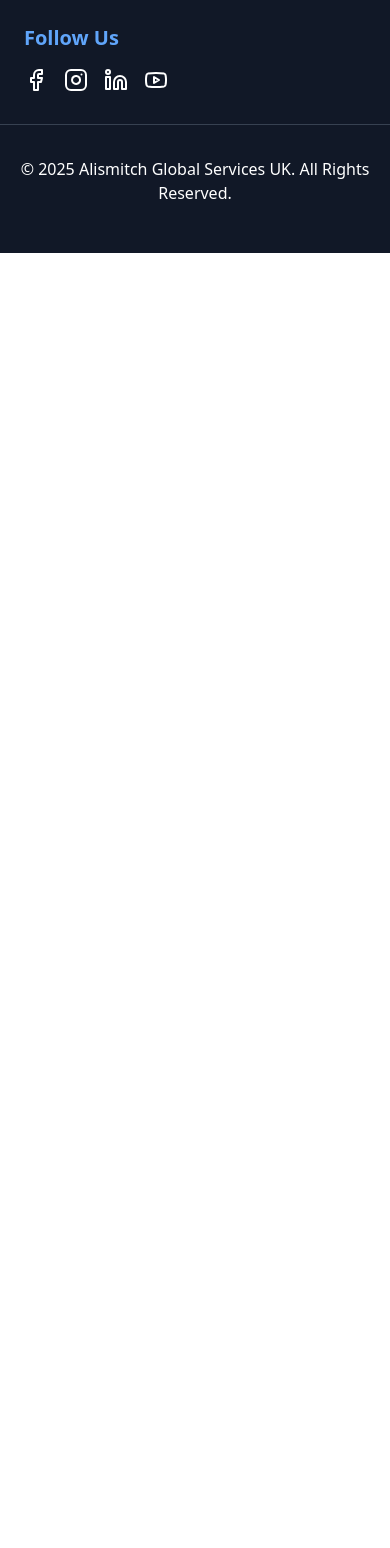
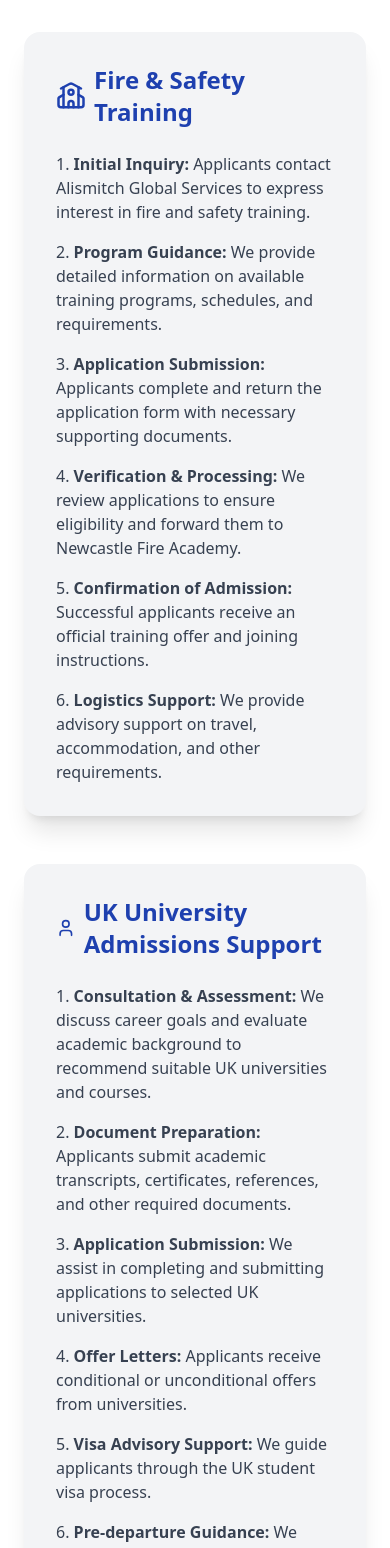
Before and after one commit to Lucasdeekay/alismitch, a React (Vite) app: page /application in a window 390 px wide. Shown: the part 432-1980 px from the top of the page. Before the commit the page ends 844 px from the top, so only its background shows below. Built offline with nearby package versions, Linux system fonts and the light colour scheme.

Commit message:
Updated project

```diff
--- a/src/App.jsx
+++ b/src/App.jsx
@@ -11,6 +11,7 @@ import {
   Menu,
   X,
 } from "lucide-react";
+import { NavLink as RouterNavLink } from "react-router-dom";
 import { BrowserRouter as Router, Routes, Route, Link } from "react-router-dom";
 import { inject } from "@vercel/analytics";
 
@@ -20,6 +21,7 @@ import { ProgramsPage } from "./pages/ProgramsPage";
 import { TestimonialsPage } from "./pages/TestimonialsPage";
 import { ContactPage } from "./pages/ContactPage";
 import { NavLink } from "./components/NavLink";
+import { ApplicationPage } from "./pages/ApplicationPage";
 
 export const App = () => {
   const [scrolled, setScrolled] = useState(false);
@@ -77,13 +79,13 @@ export const App = () => {
               <NavLink to="/contact" scrolled={scrolled}>
                 Contact
               </NavLink>
-              <button
-                to="/programs"
+              <RouterNavLink
+                to="/application"
                 scrolled={scrolled}
                 className="bg-orange-500 hover:bg-orange-600 text-white font-semibold py-2 px-6 rounded-full shadow-lg"
               >
                 Apply Now
-              </button>
+              </RouterNavLink>
             </div>
 
             {/* Mobile Menu Toggle */}
@@ -97,7 +99,6 @@ export const App = () => {
             </div>
           </div>
         </nav>
-
 
         {/* Mobile Navigation Menu */}
 
@@ -117,27 +118,47 @@ export const App = () => {
               </div>
               <ul className="flex flex-col justify-center h-full px-6 py-12 space-y-8 text-lg font-medium text-gray-800">
                 <li>
-          <Link to="/" onClick={() => setIsMobileMenuOpen(false)} className="hover:text-blue-600 transition">
+                  <Link
+                    to="/"
+                    onClick={() => setIsMobileMenuOpen(false)}
+                    className="hover:text-blue-600 transition"
+                  >
                     Home
                   </Link>
                 </li>
                 <li>
-          <Link to="/about" onClick={() => setIsMobileMenuOpen(false)} className="hover:text-blue-600 transition">
+                  <Link
+                    to="/about"
+                    onClick={() => setIsMobileMenuOpen(false)}
+                    className="hover:text-blue-600 transition"
+                  >
                     About Us
                   </Link>
                 </li>
                 <li>
-          <Link to="/programs" onClick={() => setIsMobileMenuOpen(false)} className="hover:text-blue-600 transition">
+                  <Link
+                    to="/programs"
+                    onClick={() => setIsMobileMenuOpen(false)}
+                    className="hover:text-blue-600 transition"
+                  >
                     Programs
                   </Link>
                 </li>
                 <li>
-          <Link to="/testimonials" onClick={() => setIsMobileMenuOpen(false)} className="hover:text-blue-600 transition">
+                  <Link
+                    to="/testimonials"
+                    onClick={() => setIsMobileMenuOpen(false)}
+                    className="hover:text-blue-600 transition"
+                  >
                     Testimonials
                   </Link>
                 </li>
                 <li>
-          <Link to="/contact" onClick={() => setIsMobileMenuOpen(false)} className="hover:text-blue-600 transition">
+                  <Link
+                    to="/contact"
+                    onClick={() => setIsMobileMenuOpen(false)}
+                    className="hover:text-blue-600 transition"
+                  >
                     Contact
                   </Link>
                 </li>
@@ -154,6 +175,7 @@ export const App = () => {
             <Route path="/programs" element={<ProgramsPage />} />
             <Route path="/testimonials" element={<TestimonialsPage />} />
             <Route path="/contact" element={<ContactPage />} />
+            <Route path="/application" element={<ApplicationPage />} />
           </Routes>
         </main>
 
--- a/src/pages/AboutPage.jsx
+++ b/src/pages/AboutPage.jsx
@@ -1,4 +1,4 @@
-import { HeaderSection } from '../components/HeaderSection';
+import { HeaderSection } from "../components/HeaderSection";
 import { SectionHeading } from "../components/SectionHeading";
 import { TeamMember } from "../components/TeamMember";
 
@@ -8,111 +8,110 @@ export const AboutPage = () => {
     <div>
       <HeaderSection
         title="Our Story"
-        subtitle="Opening Global Doors for Young Minds"
+        subtitle="Opening Global Doors for ALL Minds"
         parallaxClass="parallax-contact"
       />
-      <section className="container mx-auto py-16 px-6">
-        <div className="grid md:grid-cols-2 gap-12 items-center section-fade-in">
-          <div>
-            <h2 className="text-4xl font-bold text-blue-800 mb-4">
-              Our Mission & Vision
-            </h2>
-            <p className="text-gray-600 mb-4">
-              Founded in 2010, Alismitch Global Services UK was born from a
-              simple yet powerful idea: to make international education
-              accessible to every young person. We believe that stepping outside
-              your comfort zone and immersing yourself in a new culture is the
-              most effective way to foster personal growth, empathy, and a
-              global perspective.
+      <section className="py-20 px-6 section-fade-in bg-white">
+        <div className="container mx-auto">
+          <div className="grid grid-cols-1 md:grid-cols-2 gap-12 items-center">
+            <div className="space-y-6">
+              <h3 className="text-2xl font-bold text-blue-800 mb-2">
+                Who We Are
+              </h3>
+              <p className="text-gray-700 leading-relaxed">
+                At Alismitch Global Services (UK) Limited, we are dedicated to
+                building bridges between the United Kingdom and West Africa in
+                the areas of professional training, education, and human capital
+                development. Incorporated in September 2024 and based in Derby,
+                England, we have quickly established strong networks with
+                leading UK training institutions.
               </p>
-            <p className="text-gray-600">
-              Our vision is to build a world where every student has the
-              opportunity to become a global citizen, and every teacher is
-              empowered to lead them on that journey. We are a trusted partner,
-              guiding students and educators through every step of their
-              international adventure.
+              <p className="text-gray-700 leading-relaxed">
+                We are proud to be the official facilitating agent of Newcastle
+                Fire Academy in the West Africa region, connecting individuals
+                and organizations to world-class fire rescue and safety
+                training. However, our expertise does not stop there; From
+                specialized skills development to university admissions in the
+                UK, we provide tailored solutions that empower individuals and
+                organizations to achieve their goals.
               </p>
             </div>
-          <div>
+            <div className="rounded-2xl overflow-hidden shadow-2xl transform hover:scale-105 transition-transform duration-300">
               <img
-              src="https://images.unsplash.com/photo-1565425518476-3229123699c5?q=80&w=1471&auto=format&fit=crop&ixlib=rb-4.1.0&ixid=M3wxMjA3fDB8MHxwaG90by1wYWdlfHx8fGVufDB8fHx8fA%3D%3D"
-              alt="Students in a cultural setting"
-              className="w-full h-auto rounded-3xl shadow-xl transform transition-transform duration-500 hover:scale-105"
+                src="https://images.unsplash.com/photo-1522071820081-009f0129c71c?q=80&w=2940&auto=format&fit=crop&ixlib=rb-4.0.3&ixid=M3wxMjA3fDB8MHxwaG90by1wYWdlfHx8fGVufDB8fHx8fA%3D%3D"
+                alt="Students collaborating"
+                className="w-full h-auto"
               />
             </div>
           </div>
-      </section>
-
-      <section
-        className="py-24 px-6 relative overflow-hidden text-center text-white parallax-bg parallax-map rounded-3xl"
-        style={{
-          backgroundImage:
-            'url("https://images.unsplash.com/photo-1588072432836-e10032774350?q=80&w=1472&auto=format&fit=crop&ixlib=rb-4.1.0&ixid=M3wxMjA3fDB8MHxwaG90by1wYWdlfHx8fGVufDB8fHx8fA%3D%3D")',
-          backgroundSize: "cover", // makes it fit the whole section
-          backgroundPosition: "center", // centers the image
-          backgroundRepeat: "no-repeat", // prevents tiling
-        }}
-      >
+          <div className="py-20 px-6 relative overflow-hidden text-center text-white parallax-bg parallax-map rounded-3xl mt-16">
             <div className="absolute inset-0 bg-blue-900/60"></div>
             <div className="relative z-10 container mx-auto section-fade-in">
-          <h2 className="text-4xl font-bold mb-4">Our Journey Through Time</h2>
-          <div className="relative mt-16 pb-12">
-            {/* Simple timeline */}
-            <div className="grid grid-cols-1 md:grid-cols-3 gap-8 text-center text-shadow-custom">
+              <h2 className="text-4xl font-bold mb-4">Our Vision & Mission</h2>
+              <div className="grid grid-cols-1 md:grid-cols-2 lg:grid-cols-3 gap-8 text-center text-shadow-custom">
                 <div className="p-6 bg-white/20 rounded-2xl backdrop-blur-sm">
-                <p className="text-4xl font-extrabold text-white">2010</p>
+                  <h3 className="text-2xl font-bold text-white mb-2">
+                    Vision Statement
+                  </h3>
                   <p className="mt-2 text-sm">
-                  Founded in London, UK, with a mission to help students study
-                  abroad.
+                    To be a trusted bridge between the United Kingdom and West
+                    Africa, empowering individuals and organizations through
+                    world-class training, education, and human capital
+                    development that drives global opportunities and sustainable
+                    growth.
                   </p>
                 </div>
                 <div className="p-6 bg-white/20 rounded-2xl backdrop-blur-sm">
-                <p className="text-4xl font-extrabold text-white">2015</p>
-                <p className="mt-2 text-sm">
-                  Launched our Teacher Exchange Program, expanding our network
-                  and impact.
-                </p>
+                  <h3 className="text-2xl font-bold text-white mb-2">
+                    Mission Statement
+                  </h3>
+                  <ul className="mt-2 text-sm text-left space-y-2 list-disc list-inside">
+                    <li>
+                      Facilitating access to globally recognized fire, safety,
+                      and rescue training.
+                    </li>
+                    <li>
+                      Supporting students in securing admission into leading UK
+                      universities.
+                    </li>
+                    <li>
+                      Creating innovative pathways for skills development and
+                      career advancement.
+                    </li>
+                    <li>
+                      Building strong partnerships that enhance knowledge
+                      transfer and international collaboration.
+                    </li>
+                  </ul>
                 </div>
                 <div className="p-6 bg-white/20 rounded-2xl backdrop-blur-sm">
-                <p className="text-4xl font-extrabold text-white">2023</p>
-                <p className="mt-2 text-sm">
-                  Over 5,000 students and teachers supported, with new programs
-                  in Asia.
-                </p>
+                  <h3 className="text-2xl font-bold text-white mb-2">
+                    Core Values
+                  </h3>
+                  <ul className="mt-2 text-sm text-left space-y-2 list-disc list-inside">
+                    <li>
+                      Excellence - Highest standards in training and service.
+                    </li>
+                    <li>
+                      Integrity - Honesty, transparency, and accountability.
+                    </li>
+                    <li>Innovation - Forward-thinking solutions.</li>
+                    <li>Collaboration - Strong, sustainable partnerships.</li>
+                    <li>
+                      Empowerment - Enabling individuals to achieve their
+                      potential.
+                    </li>
+                    <li>
+                      Global Impact - Bridging local aspirations with
+                      international opportunities.
+                    </li>
+                  </ul>
+                </div>
               </div>
             </div>
           </div>
         </div>
       </section>
-
-      {/* <section className="container mx-auto py-16 px-6">
-        <SectionHeading
-          title="Meet Our Leadership"
-          subtitle="Our dedicated team is here to guide you every step of the way."
-        />
-        <div className="grid grid-cols-1 sm:grid-cols-2 lg:grid-cols-4 gap-8 section-fade-in">
-          <TeamMember
-            name="Jane Doe"
-            title="CEO & Founder"
-            imageUrl="https://images.unsplash.com/photo-1580489944761-15a19d654956?q=80&w=2752&auto=format&fit=crop&ixlib=rb-4.0.3&ixid=M3wxMjA3fDB8MHxwaG90by1wYWdlfHx8fGVufDB8fHx8fA%3D%3D"
-          />
-          <TeamMember
-            name="John Smith"
-            title="Head of Programs"
-            imageUrl="https://images.unsplash.com/photo-1507003211169-0a562153d865?q=80&w=2787&auto=format&fit=crop&ixlib=rb-4.0.3&ixid=M3wxMjA3fDB8MHxwaG90by1wYWdlfHx8fGVufDB8fHx8fA%3D%3D"
-          />
-          <TeamMember
-            name="Emily White"
-            title="Student Relations"
-            imageUrl="https://images.unsplash.com/photo-1596815418105-06a096c46642?q=80&w=2787&auto=format&fit=crop&ixlib=rb-4.0.3&ixid=M3wxMjA3fDB8MHxwaG90by1wYWdlfHx8fGVufDB8fHx8fA%3D%3D"
-          />
-          <TeamMember
-            name="Mark Johnson"
-            title="Finance & Operations"
-            imageUrl="https://images.unsplash.com/photo-1544005313-94ddf0286df2?q=80&w=2788&auto=format&fit=crop&ixlib=rb-4.0.3&ixid=M3wxMjA3fDB8MHxwaG90by1wYWdlfHx8fGVufDB8fHx8fA%3D%3D"
-          />
-        </div>
-      </section> */}
     </div>
   );
 };
--- /dev/null
+++ b/src/pages/ApplicationPage.jsx
@@ -0,0 +1,129 @@
+import { HeaderSection } from '../components/HeaderSection';
+import { SectionHeading } from "../components/SectionHeading";
+import { TeamMember } from "../components/TeamMember";
+
+import {
+  Mail as MailIcon,
+  User,
+  School,
+} from "lucide-react";
+
+// About Us Page Component
+export const ApplicationPage = () => {
+  return (
+    <div>
+      <HeaderSection
+        title="Application Process"
+        subtitle="Follow these steps to begin your journey with Alismitch Global
+            Services."
+        parallaxClass="parallax-contact"
+      />
+      <section className="py-20 px-6 section-fade-in bg-white">
+        <div className="container mx-auto">
+          <div className="space-y-12">
+            {/* Fire & Safety Training */}
+            <div className="bg-gray-100 rounded-2xl p-8 shadow-xl">
+              <h3 className="text-2xl font-bold text-blue-800 mb-6 flex items-center space-x-2">
+                <School size={32} />
+                <span>Fire & Safety Training</span>
+              </h3>
+              <ol className="list-decimal list-inside space-y-4 text-gray-700">
+                <li>
+                  <span className="font-semibold">Initial Inquiry:</span>{" "}
+                  Applicants contact Alismitch Global Services to express
+                  interest in fire and safety training.
+                </li>
+                <li>
+                  <span className="font-semibold">Program Guidance:</span> We
+                  provide detailed information on available training programs,
+                  schedules, and requirements.
+                </li>
+                <li>
+                  <span className="font-semibold">Application Submission:</span>{" "}
+                  Applicants complete and return the application form with
+                  necessary supporting documents.
+                </li>
+                <li>
+                  <span className="font-semibold">
+                    Verification & Processing:
+                  </span>{" "}
+                  We review applications to ensure eligibility and forward them
+                  to Newcastle Fire Academy.
+                </li>
+                <li>
+                  <span className="font-semibold">
+                    Confirmation of Admission:
+                  </span>{" "}
+                  Successful applicants receive an official training offer and
+                  joining instructions.
+                </li>
+                <li>
+                  <span className="font-semibold">Logistics Support:</span> We
+                  provide advisory support on travel, accommodation, and other
+                  requirements.
+                </li>
+              </ol>
+            </div>
+
+            {/* UK University Admissions */}
+            <div className="bg-gray-100 rounded-2xl p-8 shadow-xl">
+              <h3 className="text-2xl font-bold text-blue-800 mb-6 flex items-center space-x-2">
+                <User size={32} />
+                <span>UK University Admissions Support</span>
+              </h3>
+              <ol className="list-decimal list-inside space-y-4 text-gray-700">
+                <li>
+                  <span className="font-semibold">
+                    Consultation & Assessment:
+                  </span>{" "}
+                  We discuss career goals and evaluate academic background to
+                  recommend suitable UK universities and courses.
+                </li>
+                <li>
+                  <span className="font-semibold">Document Preparation:</span>{" "}
+                  Applicants submit academic transcripts, certificates,
+                  references, and other required documents.
+                </li>
+                <li>
+                  <span className="font-semibold">Application Submission:</span>{" "}
+                  We assist in completing and submitting applications to
+                  selected UK universities.
+                </li>
+                <li>
+                  <span className="font-semibold">Offer Letters:</span>{" "}
+                  Applicants receive conditional or unconditional offers from
+                  universities.
+                </li>
+                <li>
+                  <span className="font-semibold">Visa Advisory Support:</span>{" "}
+                  We guide applicants through the UK student visa process.
+                </li>
+                <li>
+                  <span className="font-semibold">Pre-departure Guidance:</span>{" "}
+                  We provide orientation and support for travel, accommodation,
+                  and settling in the UK.
+                </li>
+              </ol>
+            </div>
+
+            {/* New section for beginning application */}
+        <div className="bg-blue-600 text-white rounded-2xl p-10 text-center shadow-xl">
+          <h3 className="text-3xl font-bold mb-4">Ready to Begin Your Application?</h3>
+          <p className="text-lg mb-6">
+            The first step is to send us an email stating your interest. We will then guide you through the next steps.
+          </p>
+          <a
+            href="mailto:info@alismitchglobal.co.uk"
+            className="bg-white text-blue-600 font-semibold py-3 px-8 rounded-full shadow-lg transition-transform duration-300 transform hover:scale-105 inline-flex items-center space-x-2"
+          >
+            <MailIcon size={20} />
+            <span>Email Us to Get Started</span>
+          </a>
+        </div>
+
+          </div>
+        </div>
+      </section>
+    </div>
+  );
+};
```
Also changed, not shown: src/pages/HomePage.jsx (+11 -4 lines). Lines whose indentation alone changed are shown as unchanged.
